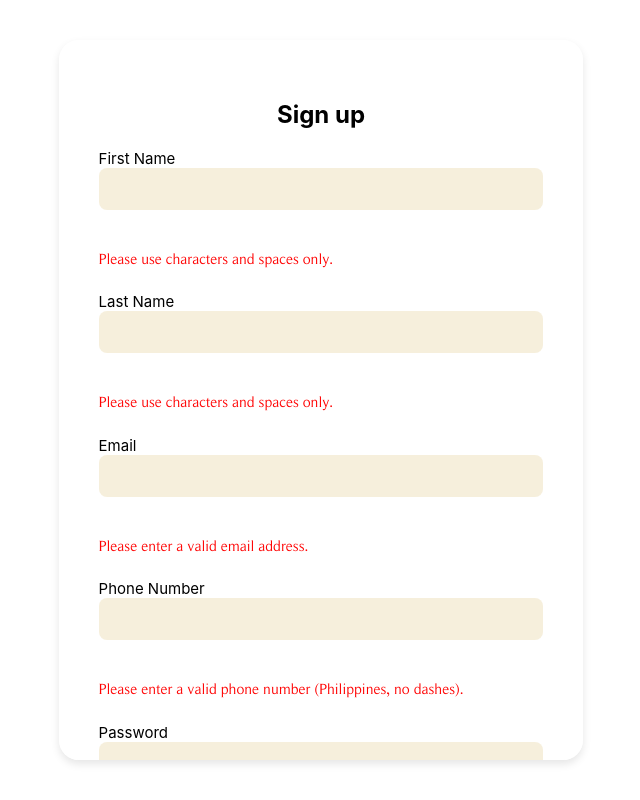
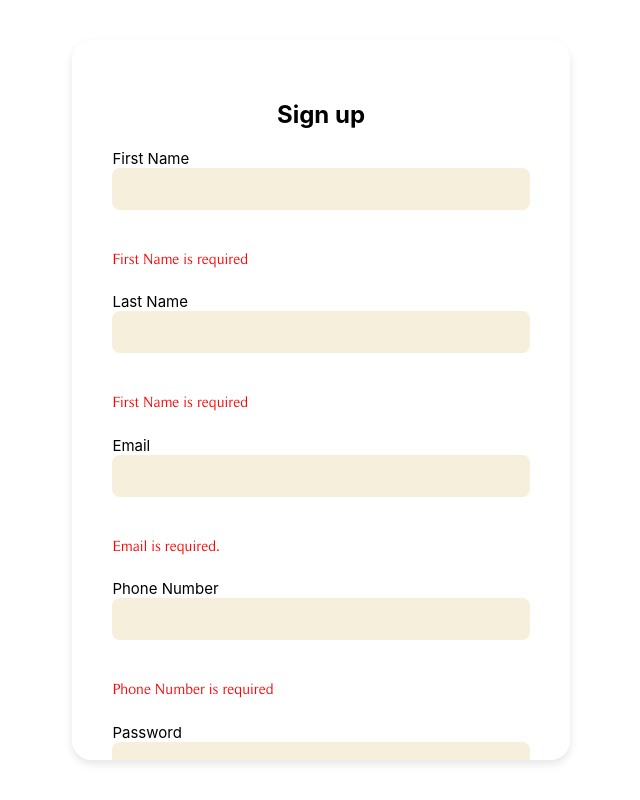
Before and after one commit to Sakui-ph/secure-development, a React (Create React App) app in the folder client/: page / in a window 1280 px wide. Both pictures are taken after a click on the button "Sign up". Shown: the whole page, without its empty margins (359-999 px from the left). Built offline with nearby package versions, Linux system fonts and the light colour scheme.

Commit message:
update: frontend signup page

```diff
--- a/client/src/api/user.js
+++ b/client/src/api/user.js
@@ -55,7 +55,7 @@ export const CreateNewUser = async ({
             console.log('User added to SQL:', response.data);
         })
         .catch((error) => {
-            console.log(error.response);
+            console.log(error.response.data);
         });
 };
 
--- a/client/src/components/forms/SignInForm.jsx
+++ b/client/src/components/forms/SignInForm.jsx
@@ -14,14 +14,22 @@ export default function SignupForm() {
     });
     const [errors, setErrors] = useState({});
     const [submitting, setSubmitting] = useState(false);
+    const [buttonDisabled, setButtonDisabled] = useState(true);
 
     const handleInputChange = (e) => {
         setInputFields({ ...inputFields, [e.target.name]: e.target.value });
+
+        if (Object.keys(errors).length === 0) {
+            setButtonDisabled(false);
+        }
+    };
+
+    const displayErrors = () => {
+        setErrors(SignUpValidation(inputFields));
     };
 
     const handleSubmit = (e) => {
         e.preventDefault();
-        setErrors(SignUpValidation(inputFields));
         setSubmitting(true);
     };
 
@@ -58,9 +66,7 @@ export default function SignupForm() {
                         onChange={handleInputChange}
                     />
                     {errors.first_name && (
-                        <p className="error">
-                            Please use characters and spaces only.
-                        </p>
+                        <p className="error">{errors.first_name}</p>
                     )}
                 </label>
                 <label className="label">
@@ -73,9 +79,7 @@ export default function SignupForm() {
                         onChange={handleInputChange}
                     />
                     {errors.last_name && (
-                        <p className="error">
-                            Please use characters and spaces only.
-                        </p>
+                        <p className="error">{errors.last_name}</p>
                     )}
                 </label>
 
@@ -90,9 +94,7 @@ export default function SignupForm() {
                     />
                 </label>
 
-                {errors.email && (
-                    <p className="error">Please enter a valid email address.</p>
-                )}
+                {errors.email && <p className="error">{errors.email}.</p>}
 
                 <label className="label">
                     Phone Number
@@ -104,10 +106,7 @@ export default function SignupForm() {
                         onChange={handleInputChange}
                     />
                     {errors.phone_number && (
-                        <p className="error">
-                            Please enter a valid phone number (Philippines, no
-                            dashes).
-                        </p>
+                        <p className="error">{errors.phone_number}</p>
                     )}
                 </label>
 
@@ -120,11 +119,28 @@ export default function SignupForm() {
                         value={inputFields.password}
                         onChange={handleInputChange}
                     />
+                    {errors.password && (
+                        <p className="error">{errors.password}</p>
+                    )}
                 </label>
 
-                <button className="btn" type="submit">
-                    Sign up
-                </button>
+                {buttonDisabled ? (
+                    <button
+                        className="btn"
+                        type="button"
+                        onClick={displayErrors}
+                    >
+                        Sign up
+                    </button>
+                ) : (
+                    <button
+                        className="btn"
+                        type="submit"
+                        disabled={buttonDisabled}
+                    >
+                        Sign up
+                    </button>
+                )}
 
                 <p>
                     Already have an account? <a href="/login">Login</a>
--- a/client/src/styles/signup.css
+++ b/client/src/styles/signup.css
@@ -48,6 +48,11 @@ body {
     transition:
         background-color 0.3s,
         color 0.3s;
+}
+
+.btn:disabled {
+    background-color: rgba(253, 187, 45, 0.5);
+    cursor: not-allowed;
 }
 
 .btn:hover {
--- a/client/src/utils/validators/SignUpValidation.js
+++ b/client/src/utils/validators/SignUpValidation.js
@@ -11,7 +11,7 @@ export const SignUpValidation = (inputFields) => {
 function validateName(name) {
     const regex = /^[A-Za-z\s]+$/;
 
-    if (!name) return 'First Name is required';
+    if (name === '') return 'First Name is required';
 
     if (!regex.test(name)) return 'Please use characters and spaces only';
 
@@ -22,7 +22,7 @@ function validateName(name) {
 function validateEmail(email) {
     const regex = /^[^\s@]+@[^\s@]+\.[^\s@]+$/;
 
-    if (!email) return 'Email is required';
+    if (email === '') return 'Email is required';
 
     if (!regex.test(email)) return 'Please enter a valid email address';
 
@@ -32,7 +32,7 @@ function validateEmail(email) {
 function validatePhoneNumber(phone_number) {
     const regex = /^(\+?63|0)9\d{9}$/;
 
-    if (!phone_number) return 'Phone Number is required';
+    if (phone_number === '') return 'Phone Number is required';
 
     if (!regex.test(phone_number))
         return 'Please enter a valid phone number (Philippines, no dashes)';
@@ -40,7 +40,8 @@ function validatePhoneNumber(phone_number) {
 
 // TODO: Add validation for more password stuff like special chars and numbers
 function validatePassword(password) {
-    if (!password) return 'Password is required';
+    console.log(password);
+    if (password === '') return 'Password is required';
 
     if (password.length < 8)
         return 'Password must be at least 8 characters long';
```
